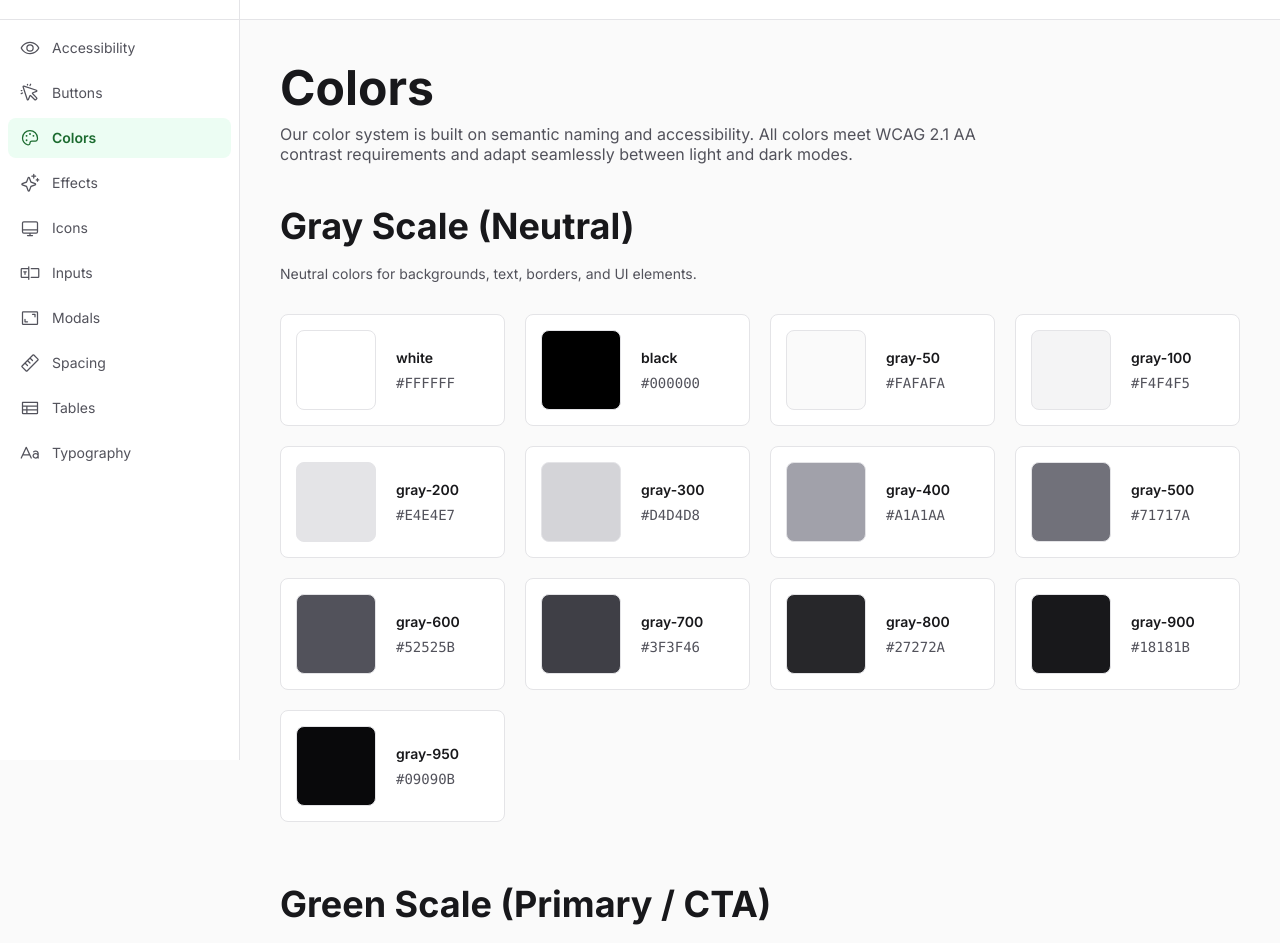
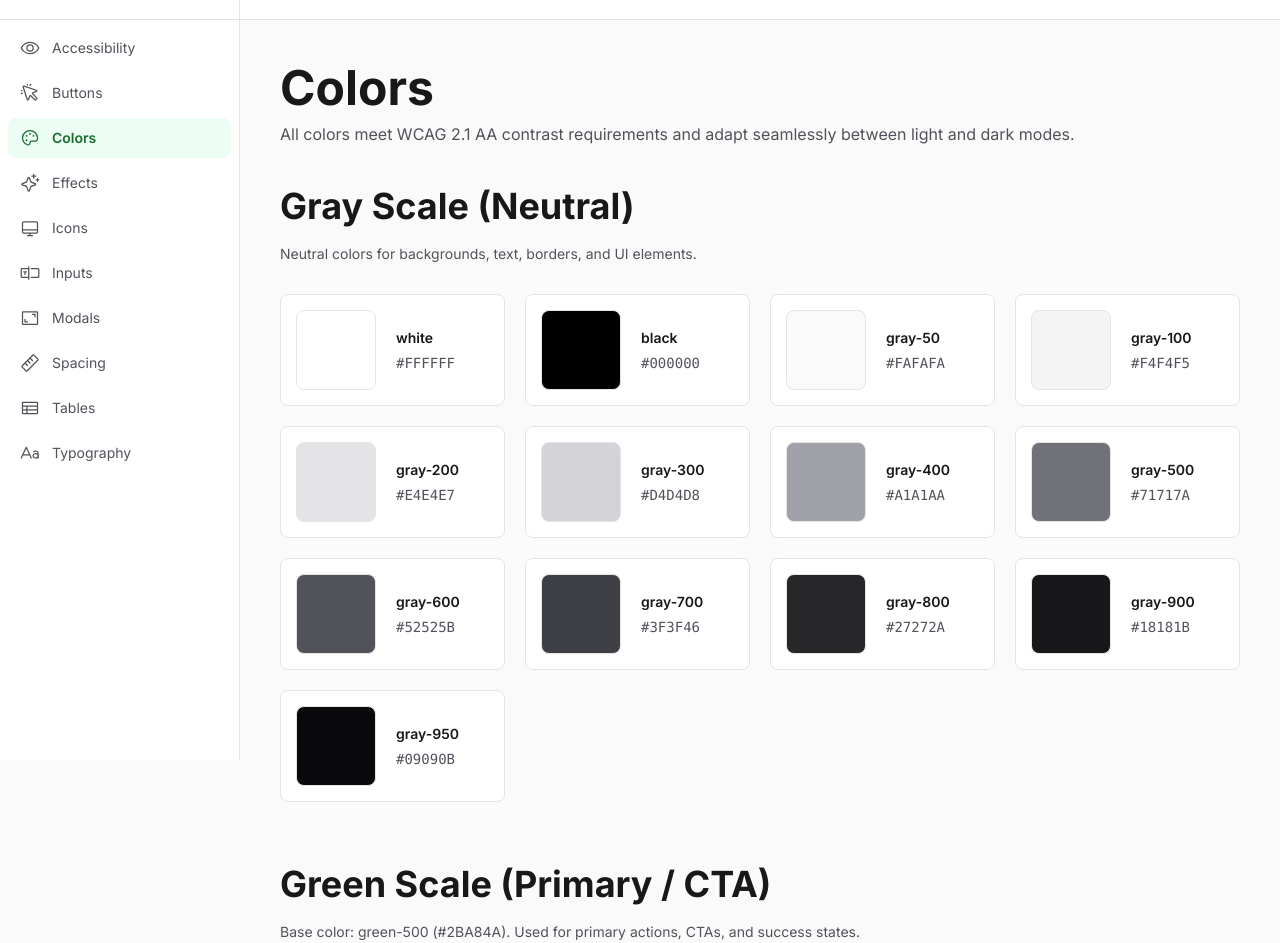
Before and after one commit to oceanclimb/style-guide, a Next.js app: page /colors in a window 1280 px wide. Shown: the part 40-983 px from the top of the page. Built offline with nearby package versions, Linux system fonts and the light colour scheme.

Commit message:
UI Tweaks for Pages

```diff
--- a/app/accessibility/page.tsx
+++ b/app/accessibility/page.tsx
@@ -1,6 +1,6 @@
 export default function AccessibilityPage() {
     return (
-        <div className="p-8 max-w-6xl">
+        <div className="p-8">
             <h1 style={{ color: "var(--text-primary)", marginBottom: "8px" }}>
                 Accessibility Implementation Guide
             </h1>
@@ -9,7 +9,6 @@ export default function AccessibilityPage() {
                 style={{
                     color: "var(--text-secondary)",
                     fontSize: "var(--font-size-body-lg)",
-                    maxWidth: "700px",
                 }}
             >
                 A comprehensive guide to implementing accessible practices in our application.
--- a/app/colors/page.tsx
+++ b/app/colors/page.tsx
@@ -132,18 +132,16 @@ export default function ColorsPage() {
     ];
 
     return (
-        <div className="p-8 max-w-6xl">
+        <div className="p-8">
             <h1 style={{ color: "var(--text-primary)", marginBottom: "8px" }}>Colors</h1>
             <p
                 className="mb-8"
                 style={{
                     color: "var(--text-secondary)",
                     fontSize: "var(--font-size-body-lg)",
-                    maxWidth: "700px",
                 }}
             >
-                Our color system is built on semantic naming and accessibility. All colors meet WCAG 2.1 AA
-                contrast requirements and adapt seamlessly between light and dark modes.
+                All colors meet WCAG 2.1 AA contrast requirements and adapt seamlessly between light and dark modes.
             </p>
 
             {/* Gray Scale */}
@@ -173,7 +171,7 @@ export default function ColorsPage() {
                     className="mb-6"
                     style={{ color: "var(--text-secondary)", fontSize: "var(--font-size-body)" }}
                 >
-                    Base color: #2BA84A (Medium Jungle). Used for primary actions, CTAs, and success states.
+                    Base color: green-500 (#2BA84A). Used for primary actions, CTAs, and success states.
                 </p>
                 <div className="grid grid-cols-1 sm:grid-cols-2 md:grid-cols-3 lg:grid-cols-4 gap-4">
                     {greenScale.map((color) => (
--- a/app/effects/page.tsx
+++ b/app/effects/page.tsx
@@ -153,18 +153,16 @@ export default function EffectsPage() {
     ];
 
     return (
-        <div className="p-8 max-w-7xl">
+        <div className="p-8">
             <h1 style={{ color: "var(--text-primary)", marginBottom: "8px" }}>Effects</h1>
             <p
                 className="mb-12"
                 style={{
                     color: "var(--text-secondary)",
                     fontSize: "var(--font-size-body-lg)",
-                    maxWidth: "700px",
                 }}
             >
                 A comprehensive collection of animation effects for creating engaging user experiences.
-                Click the copy icon to copy the class name to your clipboard.
             </p>
 
             {/* Fade Variations */}
--- a/app/inputs/page.tsx
+++ b/app/inputs/page.tsx
@@ -26,18 +26,17 @@ export default function InputsPage() {
     );
 
     return (
-        <div className="p-8 max-w-6xl">
+        <div className="p-8">
             <h1 style={{ color: "var(--text-primary)", marginBottom: "8px" }}>Inputs & Select Menus</h1>
             <p
                 className="mb-8"
                 style={{
                     color: "var(--text-secondary)",
                     fontSize: "var(--font-size-body-lg)",
-                    maxWidth: "700px",
                 }}
             >
                 Form inputs and select menus in various sizes with consistent styling, hover states, and
-                focus indicators. All components support both light and dark modes.
+                focus indicators.
             </p>
 
             {/* Text Inputs */}
--- a/app/spacing/page.tsx
+++ b/app/spacing/page.tsx
@@ -71,14 +71,13 @@ export default function SpacingPage() {
     ];
 
     return (
-        <div className="p-8 max-w-6xl">
+        <div className="p-8">
             <h1 style={{ color: "var(--text-primary)", marginBottom: "8px" }}>Spacing</h1>
             <p
                 className="mb-8"
                 style={{
                     color: "var(--text-secondary)",
                     fontSize: "var(--font-size-body-lg)",
-                    maxWidth: "700px",
                 }}
             >
                 Our spacing system uses a consistent scale to create visual rhythm and hierarchy. The
--- a/app/typography/page.tsx
+++ b/app/typography/page.tsx
@@ -1,17 +1,15 @@
 export default function TypographyPage() {
     return (
-        <div className="p-8 max-w-6xl">
+        <div className="p-8">
             <h1 style={{ color: "var(--text-primary)", marginBottom: "8px" }}>Typography</h1>
             <p
                 className="mb-8"
                 style={{
                     color: "var(--text-secondary)",
                     fontSize: "var(--font-size-body-lg)",
-                    maxWidth: "700px",
                 }}
             >
-                Our typography system uses Inter as the primary font with a carefully crafted type scale
-                for hierarchy and readability.
+                Our typography system uses Inter as the primary font.
             </p>
 
             {/* Type Scale */}
```
